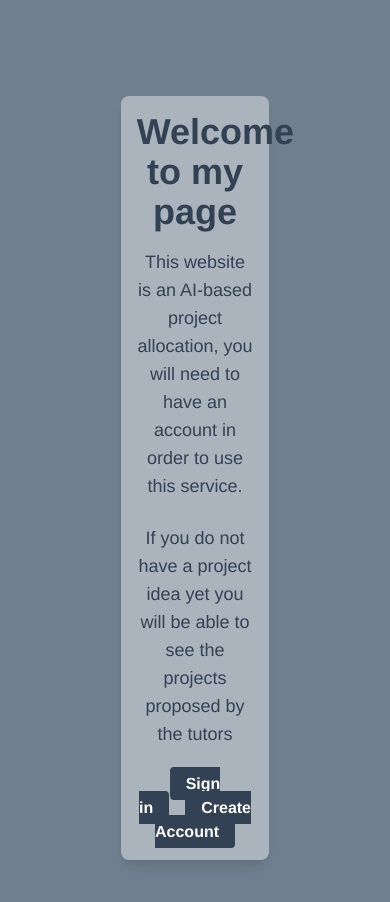
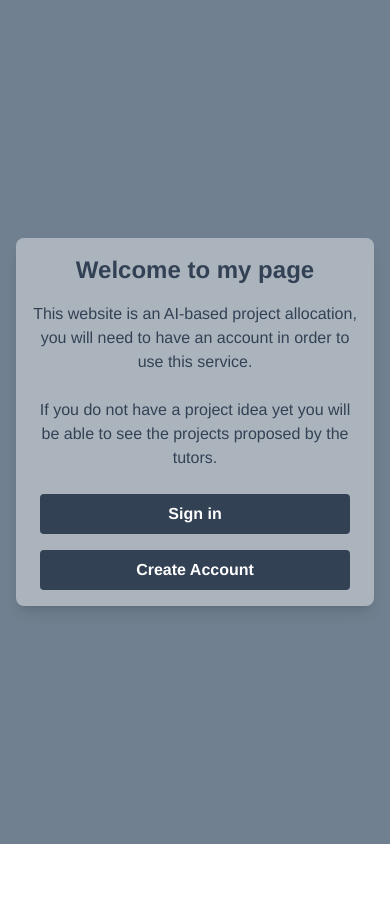
Before and after one commit to Guildb/AI_Based_Project_Allocation, a Vue app in the folder frontend/: page / in a window 390 px wide. Shown: the top 902 px of the page. After the commit the page ends 844 px from the top, so only its background shows below. Built offline with nearby package versions, Linux system fonts and the light colour scheme.

Commit message:
styling changes

```diff
--- a/frontend/src/views/MainPage.vue
+++ b/frontend/src/views/MainPage.vue
@@ -1,27 +1,33 @@
 <template>
-  <div class="min-h-screen flex justify-center items-center p-24">
+  <div class="min-h-screen flex justify-center items-center p-4 sm:p-24">
     <div
-      class="w-3/4 bg-gray-200 bg-opacity-50 rounded-lg shadow-lg p-4 transition-opacity duration-700 ease-in opacity-0"
+      class="w-full sm:w-3/4 bg-gray-200 bg-opacity-50 rounded-lg shadow-lg p-4 transition-opacity duration-700 ease-in opacity-0"
       :class="{ 'opacity-100': isAnimated }"
     >
-      <h1 class="text-4xl font-bold mb-4 text-slate-700">Welcome to my page</h1>
-      <p class="text-lg mb-6 text-slate-700">
+      <h1
+        class="text-2xl sm:text-4xl font-bold mb-4 text-center text-slate-700"
+      >
+        Welcome to my page
+      </h1>
+      <p class="text-base sm:text-lg mb-6 text-center text-slate-700">
         This website is an AI-based project allocation, you will need to have an
         account in order to use this service.
       </p>
-      <p class="text-lg mb-6 text-slate-700">
+      <p class="text-base sm:text-lg mb-6 text-center text-slate-700">
         If you do not have a project idea yet you will be able to see the
-        projects proposed by the tutors
+        projects proposed by the tutors.
       </p>
-      <div class="space-x-4 mt-6">
+      <div
+        class="text-center flex flex-col sm:flex-row space-y-4 sm:space-y-0 sm:space-x-4 mt-6"
+      >
         <router-link
           to="/login"
-          class="bg-slate-700 hover:bg-green-700 text-white font-bold py-2 px-4 rounded"
+          class="bg-slate-700 hover:bg-green-700 text-white font-bold py-2 px-4 rounded inline-block mx-2 sm:w-1/2"
           >Sign in</router-link
         >
         <router-link
           to="/signup"
-          class="bg-slate-700 hover:bg-green-700 text-white font-bold py-2 px-4 rounded"
+          class="bg-slate-700 hover:bg-green-700 text-white font-bold py-2 px-4 rounded inline-block mx-2 sm:w-1/2"
           >Create Account</router-link
         >
       </div>
```
Also changed, not shown: frontend/src/assets/css/tailwind.output.css.
